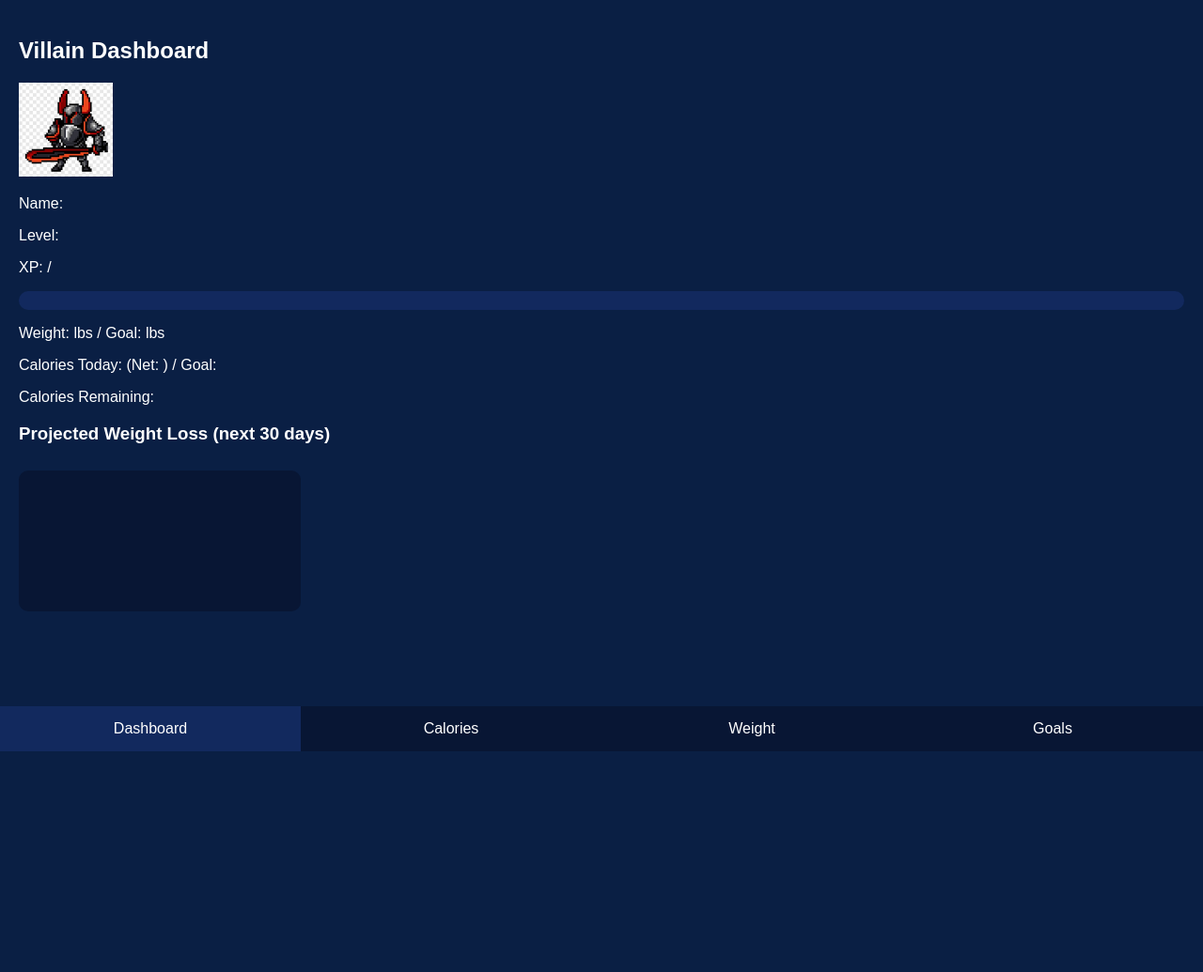
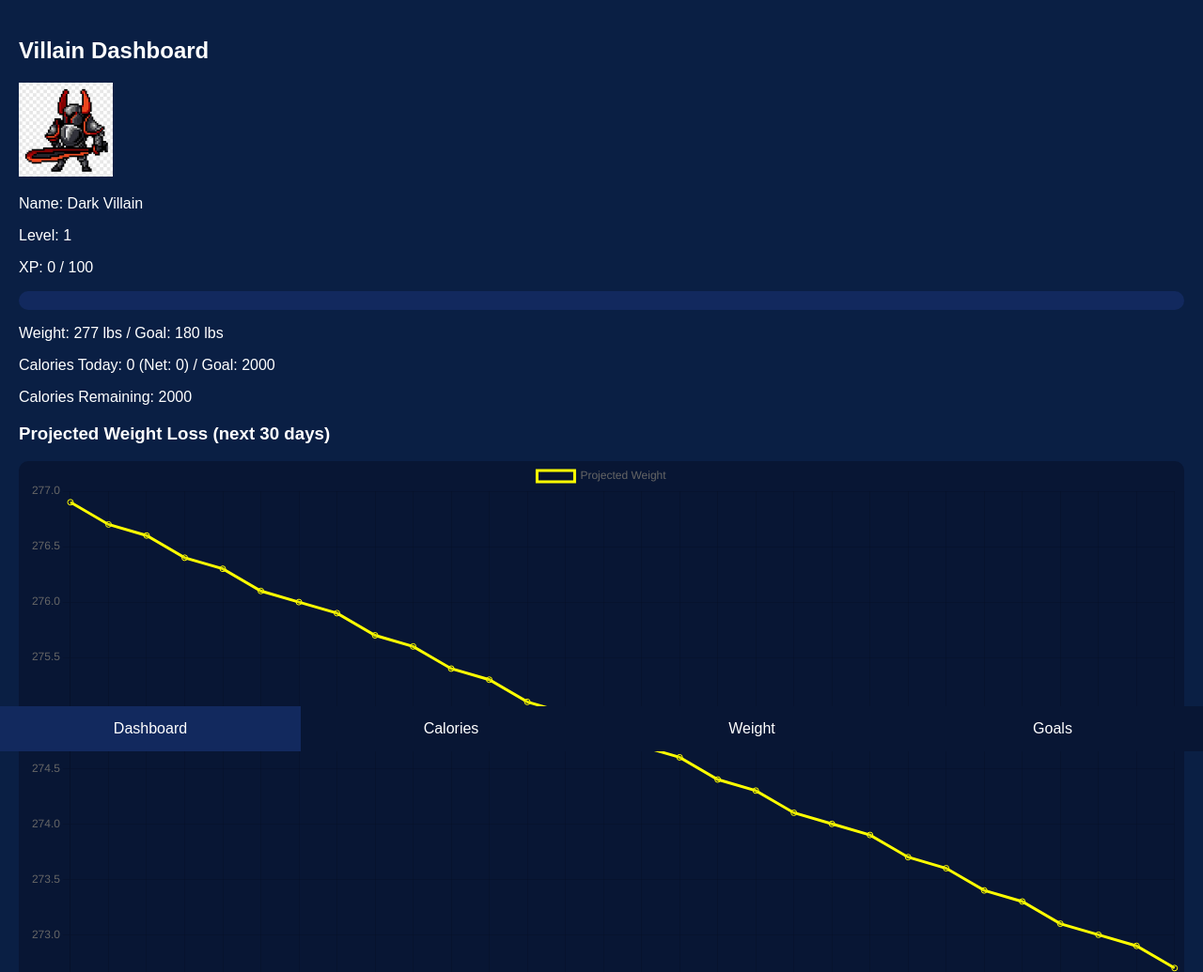
Before and after one commit to otoolejack12345-beep/Villain-Arc-Tracker, a plain HTML site: page index.html in a window 1280 px wide. Shown: the top 1035 px of the page at 94% size. Before the commit the page ends 800 px from the top, so only its background shows below. Drawn offline with nearby package versions, Linux system fonts and the light colour scheme.

Commit message:
Update index.html

```diff
--- a/index.html
+++ b/index.html
@@ -288,4 +288,23 @@ function updateDisplay(){
   document.getElementById('xpDisplay').textContent=villainData.xp;
   document.getElementById('xpNextDisplay').textContent=villainData.xpToNextLevel;
   document.getElementById('xpFill').style.width = `${(villainData.xp/villainData.xpToNextLevel)*100}%`;
-  document.getElementById('caloriesTodayDisplay').textContent = Number(villainData.calories
+  document.getElementById('caloriesTodayDisplay').textContent = Number(villainData.caloriesToday||0);
+  document.getElementById('burnedTodayDisplay').textContent = Number(villainData.burnedToday||0);
+  let net = (villainData.caloriesToday||0) - (villainData.burnedToday||0);
+  document.getElementById('netCaloriesDisplay').textContent = net;
+  document.getElementById('dailyCaloriesDisplay').textContent = villainData.dailyCalorieGoal||0;
+  let remaining = (villainData.dailyCalorieGoal||0) - net;
+  document.getElementById('caloriesRemainingDisplay').textContent = remaining;
+  document.getElementById('weightDisplay').textContent = villainData.weight;
+  document.getElementById('goalWeightDisplay').textContent = villainData.goalWeight;
+}
+
+// ---------- Initialize ----------
+renderMeals();
+updateDisplay();
+updateWeightChart();
+updateProjectedChart();
+</script>
+
+</body>
+</html>
```
